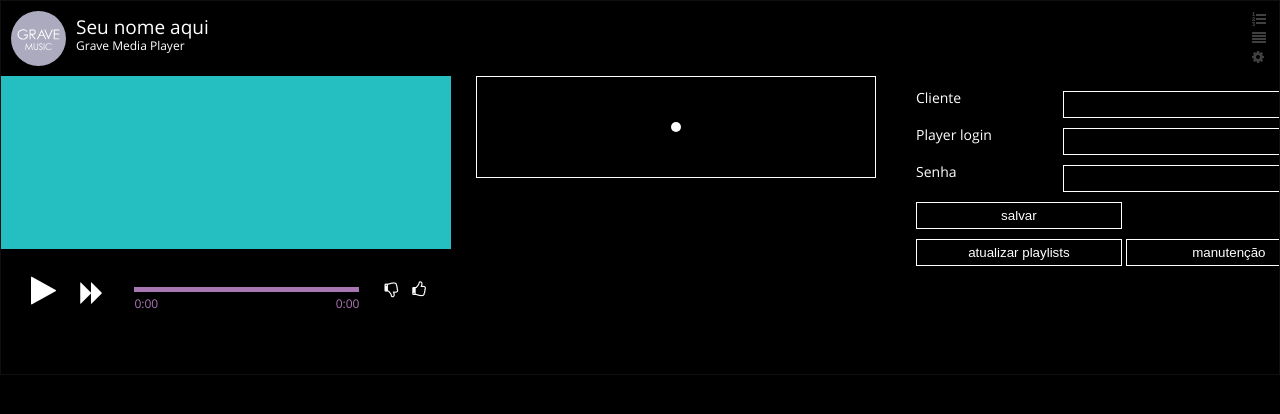
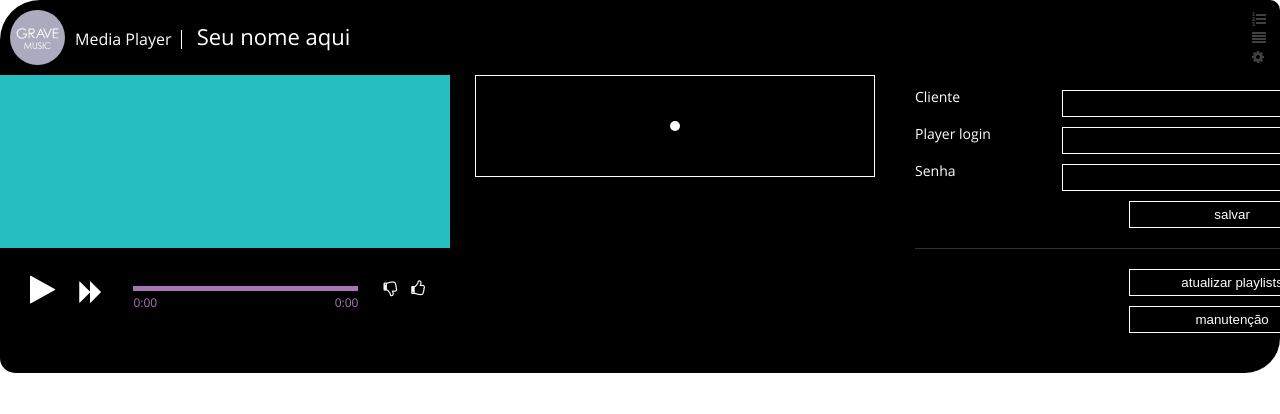
Before and after one commit to AndrePessoa/GMP2, a website: page GMP20/index.html in a window 1280 px wide. Drawn offline with Linux system fonts and the light colour scheme.

Commit message:
ajustes e de layout

```diff
--- a/GMP20/css/style.css
+++ b/GMP20/css/style.css
@@ -6,7 +6,7 @@
 }
 
 html, body, section{
-/*	height: 100%;
+/*  height: 100%;
 	width: 100%;*/
 	margin: 0;
 	padding: 0;
@@ -21,7 +21,10 @@ html, body, section{
 
 body {
 	background: black;
-  border: 1px solid #0F0F0F;
+	/* border: 1px solid #0F0F0F; */
+	/* border-radius: 15px; */
+	/* display: block; */
+	/* overflow: hidden; */
 }
 
 textarea {
@@ -46,6 +49,8 @@ textarea {
 	clear: both;
 	width: 100%;
 	display: table;
+	border-radius: 40px 10px 0 0;
+	background: black;
 }
 
 #top #logo {
@@ -54,18 +59,24 @@ textarea {
 	float: left;
 }
 
-#top h1{
-  font-size: 19px;
+#top h1, #top h2, #top h3 {
+  font-size: 22px;
   font-weight: normal;
   line-height: 1.2em;
-
-  position: pointer;
+  cursor: pointer;
+  display: inline-block;
+  font-weight: initial;
+  margin-top: 8px;
 }
 
-#top h2, #top h3{
-  font-size: 12px;
-  font-weight: normal;
-  line-height: 1.2em;
+#top h1{
+	border-right: 1px solid;
+  padding-right: 10px;
+  font-size: 1em;
+}
+
+#top h2{
+	padding-left: 10px;
 }
 
 #top hgroup{
@@ -92,6 +103,8 @@ textarea {
 #body{
 	overflow-x: hidden;
 	height: 298px;
+	background: black;
+	border-radius: 0 0 35px 15px;
 }
 
 #body .screen{
@@ -274,7 +287,6 @@ margin-bottom: 10px;
 	text-align: center;
 	display: inline-block;
 
-  cursor: pointer;
 	-webkit-box-sizing: border-box;
 }
 
@@ -287,6 +299,19 @@ margin-bottom: 10px;
 	background: black;
 	color: #A2A2B6;
 	border: 1px solid #A2A2B6;
+}
+
+.commands input[type=button],
+.commands input[type=submit],
+.commands .btn{
+	cursor: pointer;
+}
+
+.commands input[type=button]:hover,
+.commands input[type=submit]:hover,
+.commands .btn:hover {
+	background: white;
+	color: black;
 }
 
 .commands input:active,
@@ -302,6 +327,11 @@ margin-bottom: 10px;
 	display: none;
 }
 
+fieldset {
+  margin-bottom: 20px;
+  padding-bottom: 10px;
+  border-bottom: 1px solid rgba(255, 255, 255, 0.2);
+}
 label {
 	width: 100%;
 	display: block;
--- a/GMP20/index.html
+++ b/GMP20/index.html
@@ -15,7 +15,7 @@
 		<script type="text/javascript" src="js/underscore-min.js"></script>
 		<script type="text/javascript" src="js/main.js"></script>
 	</head>
-	<body >
+	<body  style="background-color:rgba(0,0,0,0);">
 		<audio id="audio1" autorun="true"></audio>
 		<audio id="audio2"></audio>
 		<audio id="audio3"></audio>
@@ -23,8 +23,8 @@
 			<div>
 				<img id="logo" src="images/logo.svg"  style="-webkit-app-region: drag"/>
 				<hgroup style="-webkit-app-region: drag">
-					<h1>Seu nome aqui</h1>
-					<h2>Grave Media Player</h2>
+					<h1>Media Player</h1>
+					<h2>Seu nome aqui</h2>
 				</hgroup>
 				<div id="screens_control">
 					<ul>
@@ -79,6 +79,7 @@
 				<div id="config_screen" class="screen">
 					<div class="commands">
 						<form action="#">
+							<fieldset>
 								<label>
 									Cliente
 									<input type="text" value="" name='client'></input>
@@ -91,13 +92,16 @@
 									Senha
 									<input type="text" value="" name='password'></input>
 								</label>
-							<div>
+								<label>
 									<input type="submit" value="salvar"></input>
-							</div>
-							<div>
+								</label>
+							</fieldset>
+							<label>
 								<input type="button" value="atualizar playlists"></input>
+							</label>
+							<label>
 								<input type="button" value="manutenção" name="irDebbug"></input>
-							</div>
+							</label>
 						</form>
 					</div>
 				</div>
--- a/GMP20/js/main.js
+++ b/GMP20/js/main.js
@@ -56,7 +56,7 @@ rControl.on('nothing',function(){  /*/console.log('no orders');/*/ });
 
 config.on('loadcomplete',function(){
 	l.log("Config carregado com sucesso");
-	$('h1').text(config.player.client);
+	$('h2').text(config.player.client);
 });
 
 config.init();
@@ -69,7 +69,7 @@ rControl.init(config.player, config.server, 50000);
 
 $(function(){
 	l.log( "Player versão", config.version);
-	if(config.status=='loaded')$('h1').text(config.player.client);
+	if(config.status=='loaded')$('h2').text(config.player.client);
 	l.init();
 	l.on('update',function(log){ $('#console').val(l.render()+$('#console').val()); });
 
--- a/GMP20/package.json
+++ b/GMP20/package.json
@@ -8,6 +8,7 @@
     "toolbar": false,
     "frame": false,
     "position": "center",
+    "transparent": true,
     "width": 450,
     "height": 375,
     "max_width": 450,
```
Lines whose indentation alone changed are shown as unchanged.
